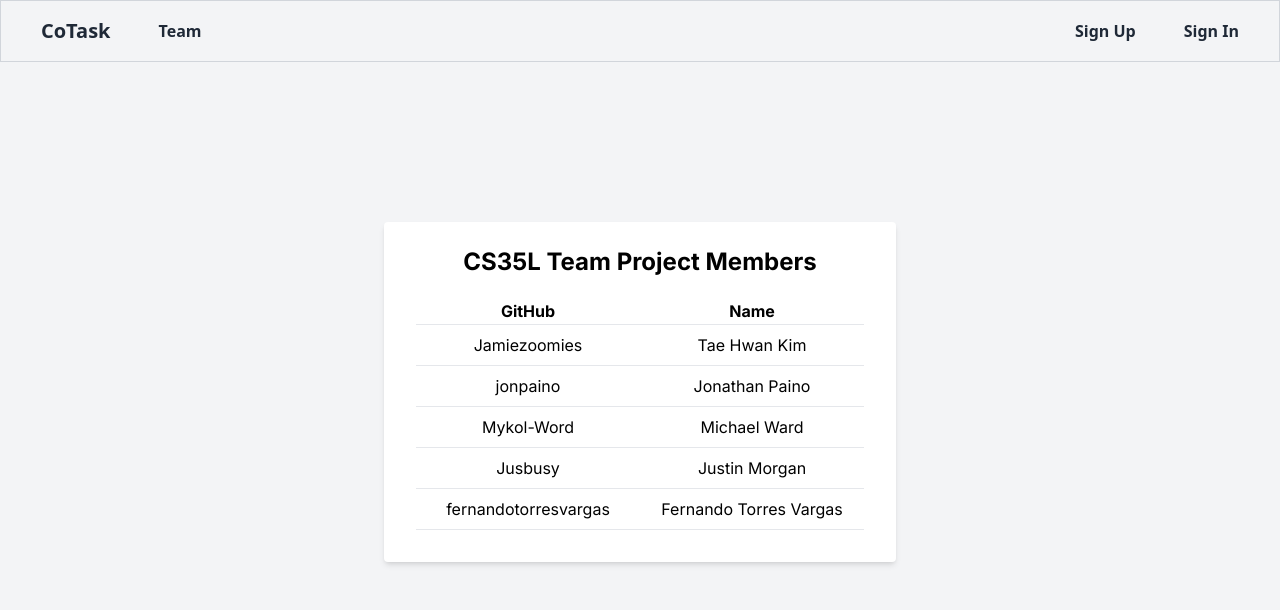
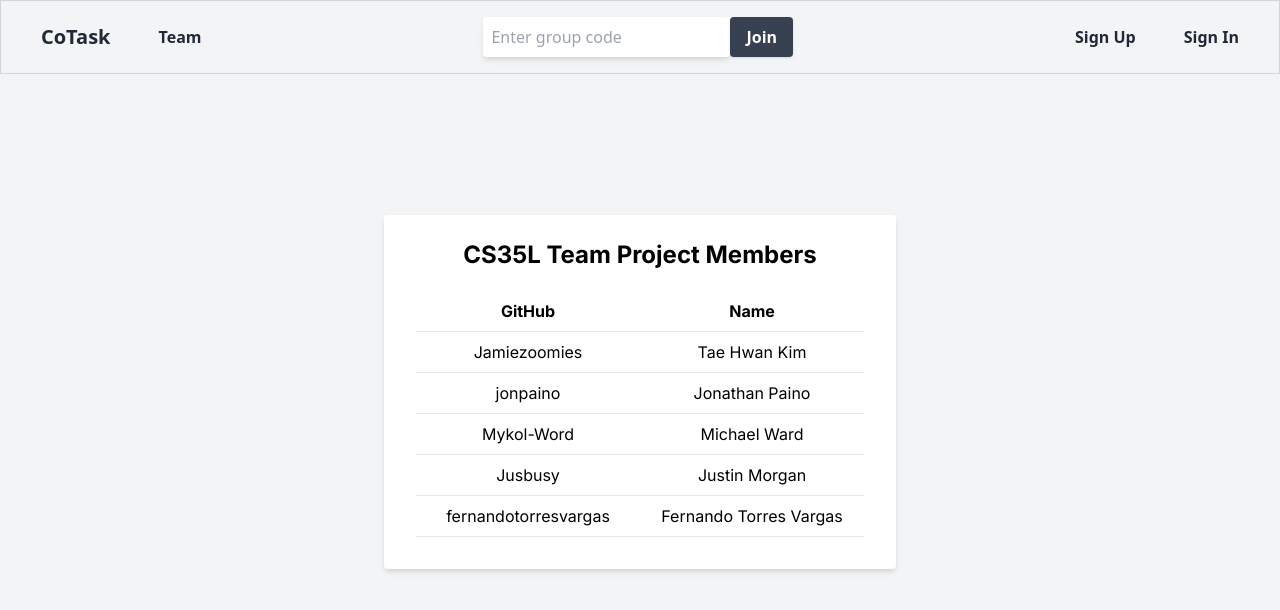
Before and after one commit to Jamiezoomies/cotask, a Next.js app: page /team in a window 1280 px wide. Shown: the top 610 px of the page. Built offline with nearby package versions, Linux system fonts and the light colour scheme; no server answers.

Commit message:
Fixed contributor name on README Fixed table tag error on `team` page. Introduced `LinkToJoin` component on navbar so that users can easily join the group with code.

```diff
--- a/src/app/components/group.js
+++ b/src/app/components/group.js
@@ -3,7 +3,6 @@ import { useState, useEffect, useRef } from "react"
 import { createGroup, getBaseUrl, getGroups } from "../lib/actions"
 import { Modal, ToggleModalButton } from "../components/modal"
 import { Loading, Message } from "./utils"
-import { LogoutButton } from "../components/sign"
 import QRCode from 'qrcode'
 
 function GroupList({ channel }) {
--- a/src/app/components/invite.js
+++ b/src/app/components/invite.js
@@ -90,4 +90,36 @@ function JoinGroupButton({code}) {
   )
 }
 
-export { InviteMember }
+function LinkToJoin() {
+  const [groupCode, setGroupCode] = useState('')
+
+  function join () {
+    // Assuming the groupCode is a part of the URL you want to navigate to
+    const url = `/group/${groupCode}/join`;
+    // Redirect to the URL
+    window.location.href = url;
+  }
+
+  return(
+    <>
+      <div className="flex flex-row items-center max-w-80">
+        <input
+            type="text"
+            value={groupCode}
+            onChange={(e) => setGroupCode(e.target.value)}
+            className="text-black rounded p-2 shadow-md flex-1"
+            placeholder="Enter group code"
+        />
+        <button
+            className="bg-gray-700 hover:bg-gray-600 text-white font-semibold py-2 px-4 rounded shadow transition-colors duration-150"
+            onClick={join}
+        >
+            Join
+        </button>
+      </div>
+    </>
+
+  )
+}
+
+export { InviteMember, LinkToJoin }
--- a/src/app/components/navbar.js
+++ b/src/app/components/navbar.js
@@ -2,6 +2,7 @@ import React from "react";
 import Link from "next/link";
 import { getSession } from "../lib/actions"
 import { LogoutButton } from "./sign";
+import { LinkToJoin } from "./invite";
 
 async function Navbar() {
 
@@ -28,7 +29,9 @@ async function Navbar() {
                 </Link>
             ))}
 
-            <div className="flex-1 grow-1"> </div>
+            <div className="flex-1 grow-1 flex justify-center">
+                <LinkToJoin/>
+            </div>
 
             {/*Right Side*/}
             {[
--- a/src/app/team/page.js
+++ b/src/app/team/page.js
@@ -2,38 +2,40 @@
 export default function Team() {
 
   return (
-    <main>
-      <div className="flex flex-col justify-center items-center h-screen bg-gray-100">
-        <div className="bg-white shadow-md rounded px-8 pt-6 pb-8 mb-4 flex max-w-lg flex-col justify-center items-center">
-          <h1 className="font-bold text-2xl mb-5">CS35L Team Project Members</h1>
-          <table className="text-center table-fixed w-full border-b">
+    <div className="flex flex-col justify-center items-center h-screen bg-gray-100">
+      <div className="bg-white shadow-md rounded px-8 pt-6 pb-8 mb-4 flex max-w-lg flex-col justify-center items-center">
+        <h1 className="font-bold text-2xl mb-5">CS35L Team Project Members</h1>
+        <table className="text-center table-fixed w-full border-b border-collapse">
+          <thead>
             <tr className="border-b">
-              <th>GitHub</th>
-              <th>Name</th>
+              <th scope="col" className="p-2">GitHub</th>
+              <th scope="col" className="p-2">Name</th>
             </tr>
-            <tr className="border-b p-4">
+          </thead>
+          <tbody>
+            <tr className="border-b">
               <td className="p-2">Jamiezoomies</td>
               <td>Tae Hwan Kim</td>
             </tr>
             <tr className="border-b">
-              <td  className="p-2">jonpaino</td>
+              <td className="p-2">jonpaino</td>
               <td>Jonathan Paino</td>
             </tr>
             <tr className="border-b">
-              <td  className="p-2">Mykol-Word</td>
+              <td className="p-2">Mykol-Word</td>
               <td>Michael Ward</td>
             </tr>
             <tr className="border-b">
-              <td  className="p-2">Jusbusy</td>
+              <td className="p-2">Jusbusy</td>
               <td>Justin Morgan</td>
             </tr>
             <tr className="border-b">
-              <td  className="p-2">fernandotorresvargas</td>
+              <td className="p-2">fernandotorresvargas</td>
               <td>Fernando Torres Vargas</td>
             </tr>
-          </table>
-        </div>
+          </tbody>
+        </table>
       </div>
-    </main>
+    </div>
   )
 }
```
Also changed, not shown: 1 other file (tests, documents, lock files or other folders).
